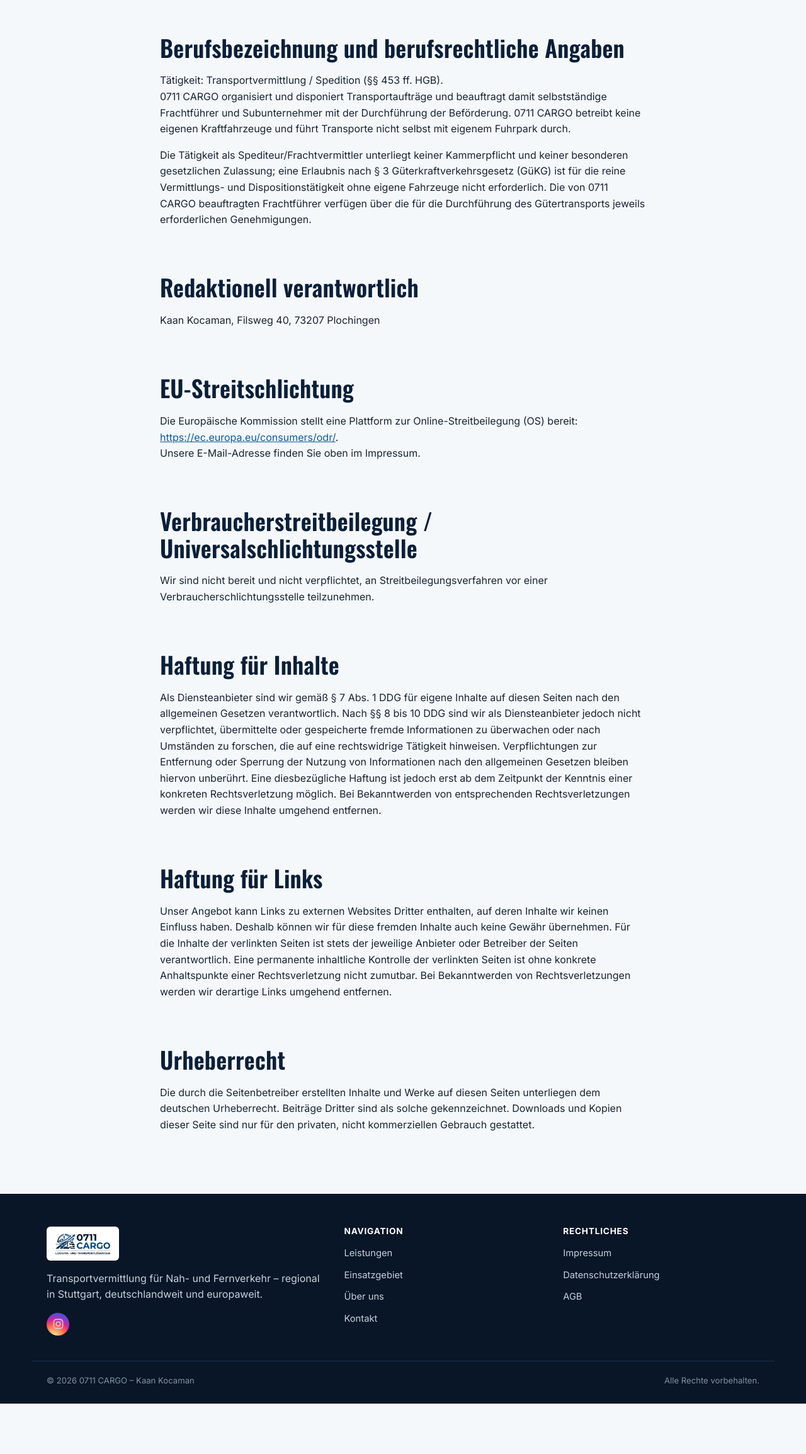
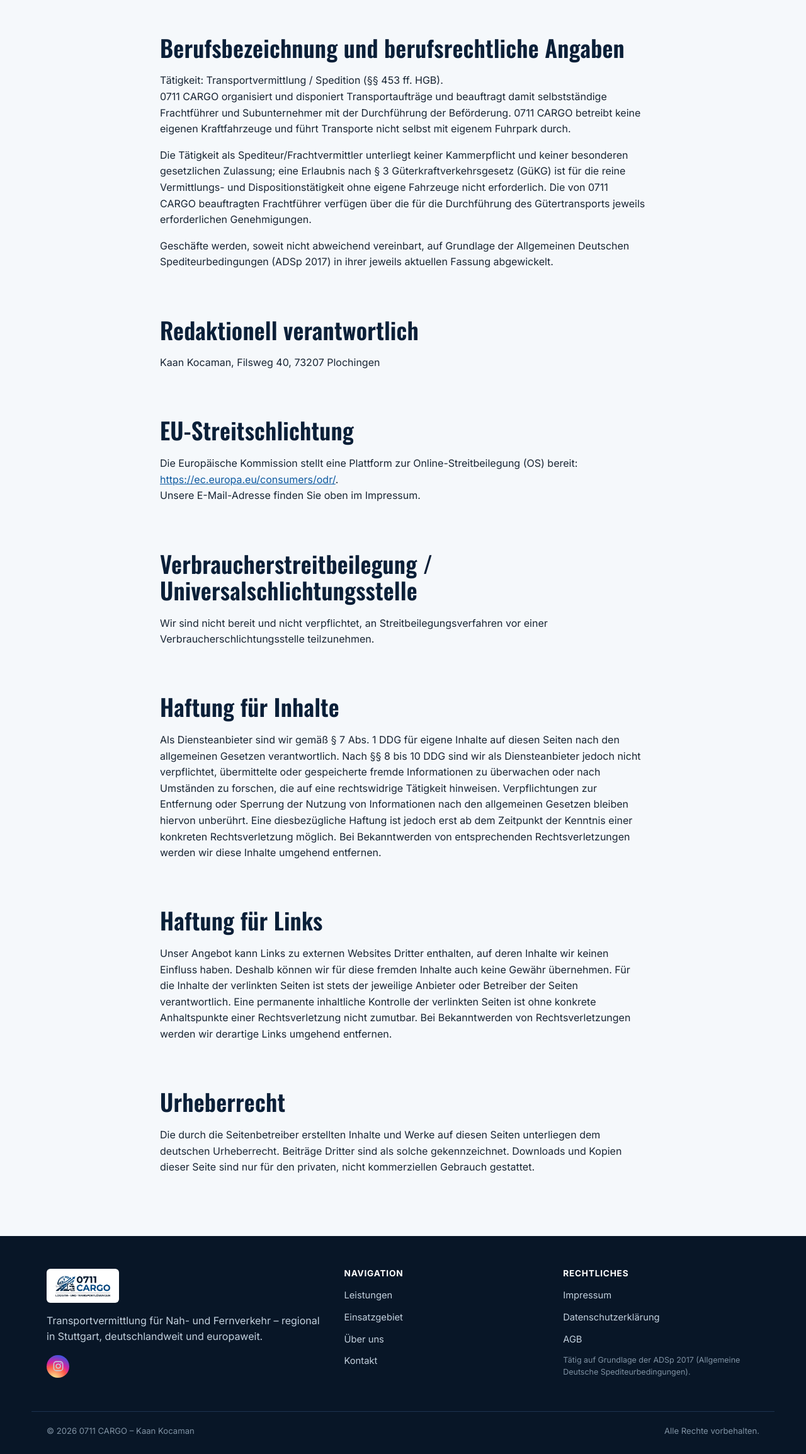
Before and after one commit to kaanko96/0711cargo.de, a plain HTML site: page impressum.html in a window 1280 px wide. Shown: the part 1193-3501 px from the top of the page at 63% size. Before the commit the page ends 3421 px from the top, so only its background shows below. Drawn offline with nearby package versions, Linux system fonts and the light colour scheme.

Commit message:
Add files via upload

```diff
--- a/impressum.html
+++ b/impressum.html
@@ -70,6 +70,9 @@
     <p>
       Die Tätigkeit als Spediteur/Frachtvermittler unterliegt keiner Kammerpflicht und keiner besonderen gesetzlichen Zulassung; eine Erlaubnis nach § 3 Güterkraftverkehrsgesetz (GüKG) ist für die reine Vermittlungs- und Dispositionstätigkeit ohne eigene Fahrzeuge nicht erforderlich. Die von 0711 CARGO beauftragten Frachtführer verfügen über die für die Durchführung des Gütertransports jeweils erforderlichen Genehmigungen.
     </p>
+    <p>
+      Geschäfte werden, soweit nicht abweichend vereinbart, auf Grundlage der Allgemeinen Deutschen Spediteurbedingungen (ADSp 2017) in ihrer jeweils aktuellen Fassung abgewickelt.
+    </p>
 
     <h2>Redaktionell verantwortlich</h2>
     <p>Kaan Kocaman, Filsweg 40, 73207 Plochingen</p>
@@ -122,6 +125,7 @@
         <li><a href="datenschutz.html">Datenschutzerklärung</a></li>
         <li><a href="agb.html">AGB</a></li>
       </ul>
+      <p class="footer-note">Tätig auf Grundlage der ADSp 2017 (Allgemeine Deutsche Spediteurbedingungen).</p>
     </div>
   </div>
   <div class="container footer-bottom">
--- a/style.css
+++ b/style.css
@@ -386,6 +386,7 @@
 .footer-grid ul{ list-style:none; margin:0; padding:0; display:flex; flex-direction:column; gap:9px; }
 .footer-grid a{ color:var(--footer-text); text-decoration:none; font-size:.92rem; }
 .footer-grid a:hover{ color:#fff; }
+.footer-note{ font-size:.78rem; color:#7f92a3; margin-top:12px; line-height:1.5; }
 .footer-brand{
   display:inline-flex; align-items:center; margin-bottom:16px; background:#fff;
   border-radius:var(--radius-s); padding:10px 14px;
```
Also changed, not shown: agb.html (+1 -0 lines), datenschutz.html (+1 -0 lines), index.html (+1 -0 lines).
